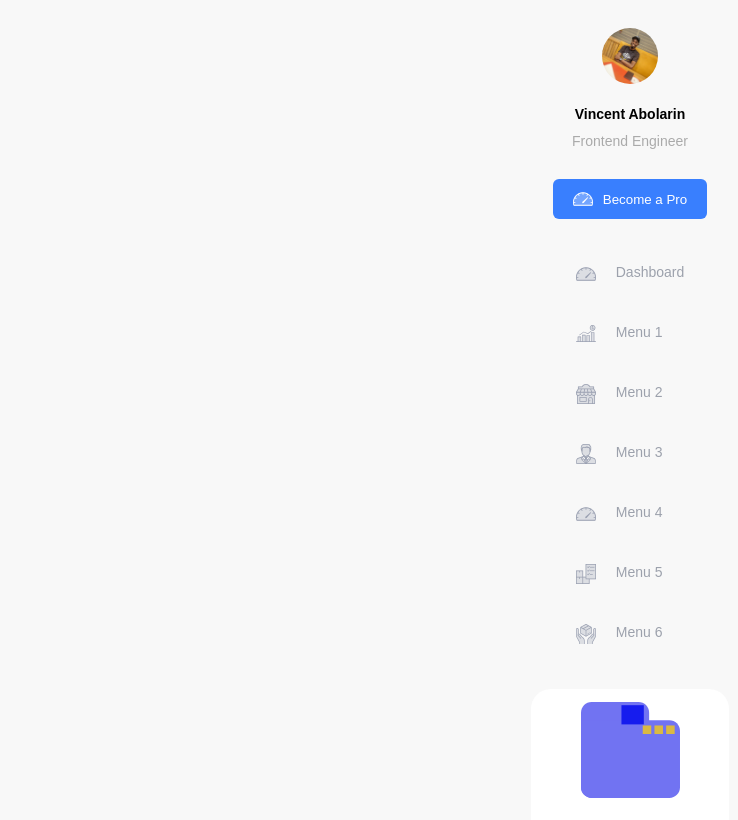
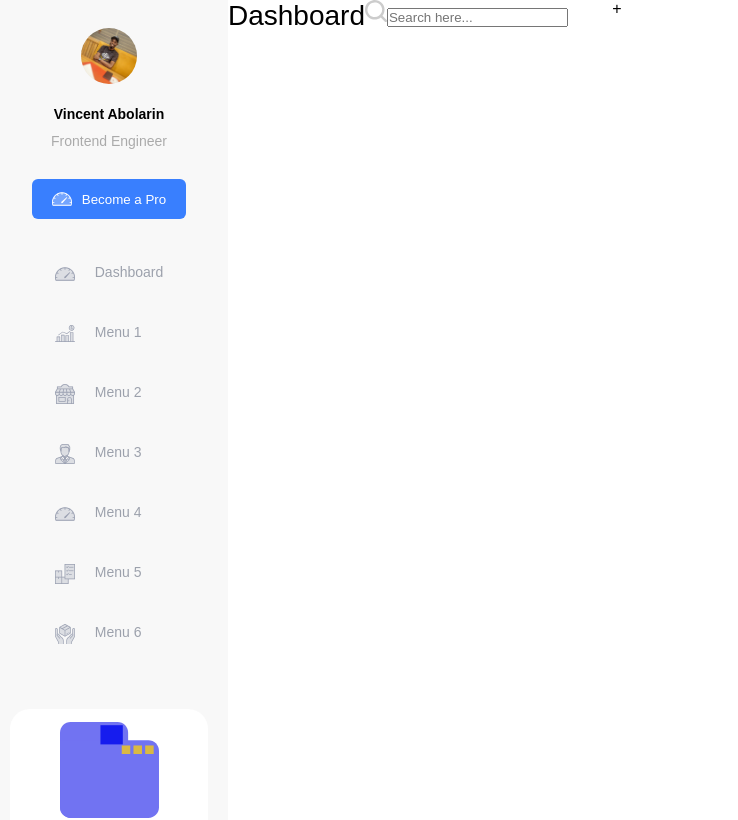
Before and after one commit to vincentabolarin/ha-shem-project, a JavaScript app: page / in a window 1280 px wide. Shown: the top 820 px of the page, without its empty margins (10-748 px from the left). Built offline with nearby package versions, Linux system fonts and the light colour scheme; the HTML template or start-up script is replaced by a standard one.

Commit message:
set up the skeleton of the CenterTopbar

```diff
--- a/src/App.css
+++ b/src/App.css
@@ -9,4 +9,5 @@
 .App {
   text-align: center;
   font-family: 'Poppins', sans-serif;
+  display: flex;
 }
--- a/src/App.js
+++ b/src/App.js
@@ -1,10 +1,13 @@
 import './App.css';
+
 import LeftSidebar from './components/LeftSidebar';
+import Topbar from './components/Topbar';
 
 function App() {
   return (
     <div className="App">
       <LeftSidebar />
+      <Topbar />
     </div>
   );
 }
--- a/src/components/CenterTopbar.js
+++ b/src/components/CenterTopbar.js
@@ -1,4 +1,6 @@
 import styles from '../styles/CenterTopbar.module.css';
+
+import searchIcon from '../assets/svg/search-icon.svg';
 
 const CenterTopbar = () => {
     return (
@@ -7,12 +9,15 @@ const CenterTopbar = () => {
                 Dashboard
             </p>
             <div className={styles.searchPlus}>
-                <div className={styles.search}>
+                    <div className={styles.search}>
+                        <img src={searchIcon} alt="Search Icon" />
 
-                </div>
-                <div className={styles.plus}>
+                        <input type="text" className={styles.searchInput} placeholder="Search here..."/>
+                    </div>
 
-                </div>
+                <p className={styles.plus}>
+                    +
+                </p>
             </div>
         </div>
     );
--- a/src/components/Topbar.js
+++ b/src/components/Topbar.js
@@ -1,6 +1,10 @@
+import CenterTopbar from './CenterTopbar';
+
 const Topbar = () => {
     return (
-
+        <div>
+            <CenterTopbar />
+        </div>
     );
 }
 
--- a/src/styles/CenterTopbar.module.css
+++ b/src/styles/CenterTopbar.module.css
@@ -2,3 +2,23 @@
     display: flex;
     justify-content: space-between;
 }
+
+.dashboard {
+    font-size: 28px;
+}
+
+.searchPlus {
+    display: flex;
+    justify-content: flex-end;
+    height:58px;
+}
+
+.searchIcon {
+    padding: 10px;
+}
+
+.plus {
+    margin-left: 20px;
+    height: 100%;
+    width: 58px;
+}
--- a/src/styles/MenuItems.module.css
+++ b/src/styles/MenuItems.module.css
@@ -52,6 +52,7 @@
     border-radius: 20px;
     background-color: #fff;
     box-shadow: 0 0 20 #00000005;
+    margin: 20px;
     margin-bottom: 40px;
 }
 
```
